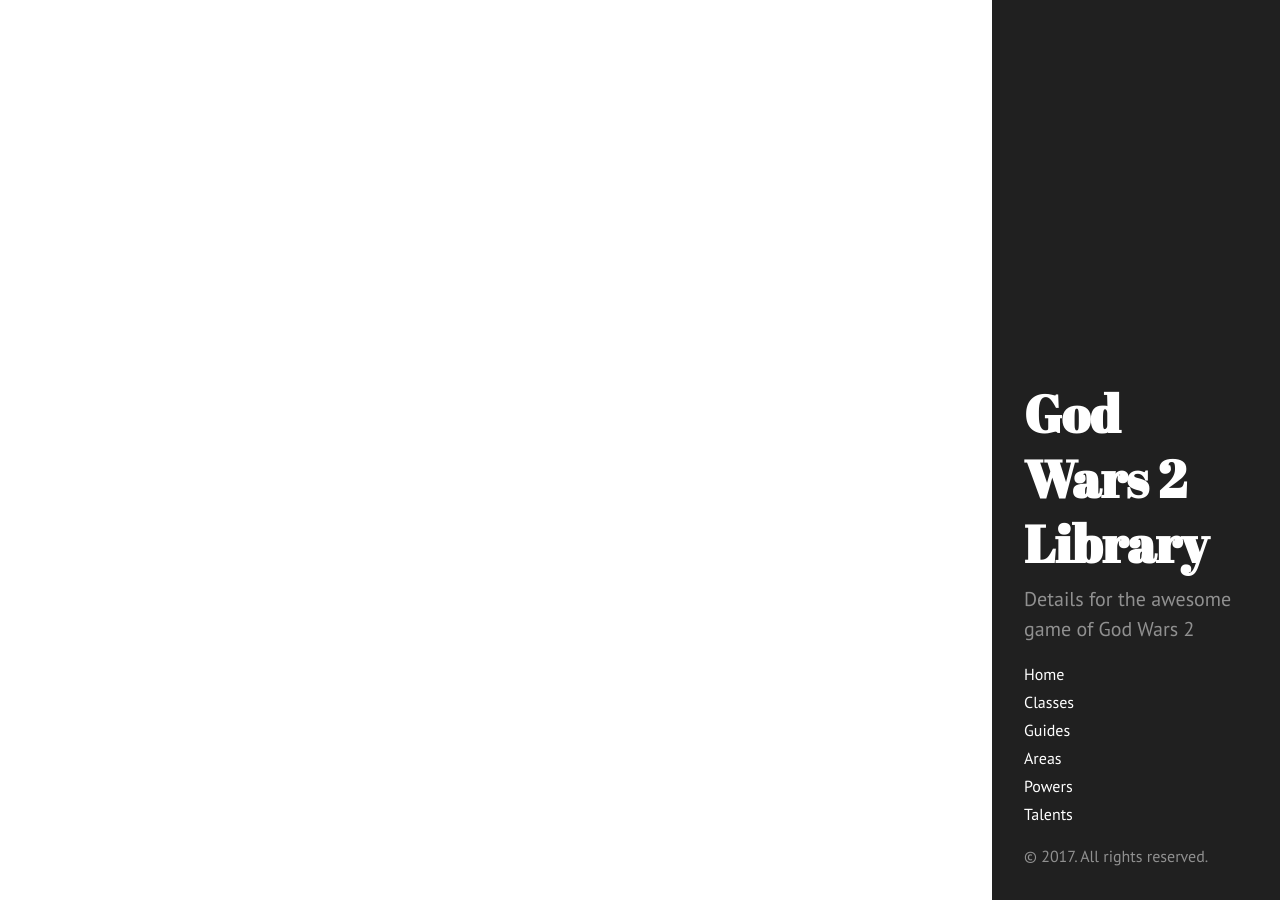
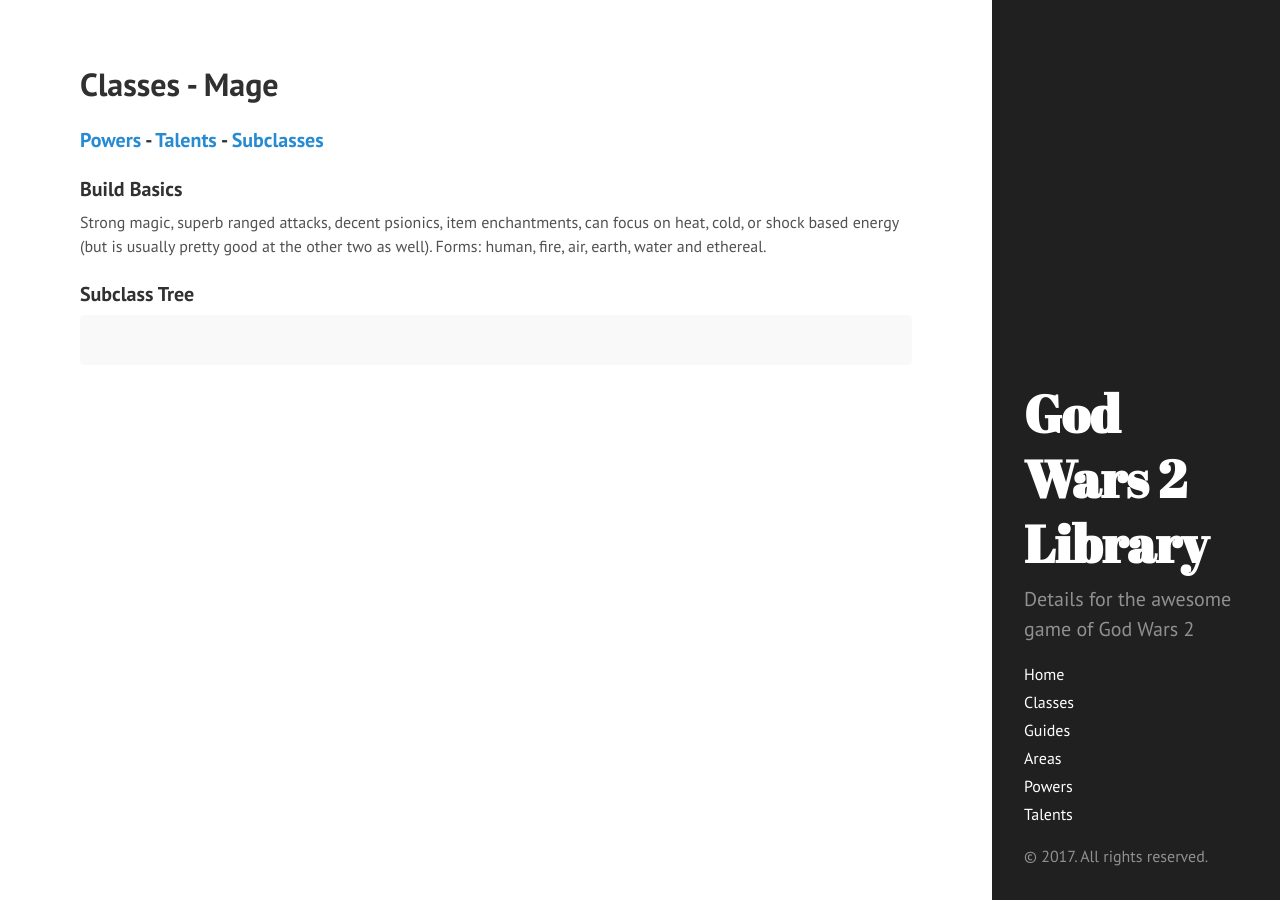
Before and after one commit to godwars2/godwars2.github.io, a Jekyll site: the page built from classes/mage/index.md, in a window 1280 px wide. Built offline with Jekyll 4.4.1, drawn with Linux system fonts in a browser that asks for light colours.

Commit message:
Add base mage files, with power/talent lists and links

````diff
--- /dev/null
+++ b/classes/mage/index.md
@@ -0,0 +1,21 @@
+---
+layout: class
+title: Mage
+description: Mages are powerful Illuminati who have learned to control and manipulate the elements.
+---
+
+### [Powers](powers) - [Talents](talents) - [Subclasses](subclasses)
+
+### Build Basics
+
+Strong magic, superb ranged attacks, decent psionics, item enchantments,
+can focus on heat, cold, or shock based energy (but is usually pretty good at
+the other two as well).  Forms: human, fire, air, earth, water and ethereal.
+
+
+
+### Subclass Tree
+
+```
+
+```
--- a/classes/mage.md
+++ b/classes/mage/subclasses.md
@@ -1,7 +1,6 @@
 ---
-layout: default
-title: Mage
-description: Mages are powerful Illuminati who have learned to control and manipulate the elements.
+layout: subpage
+title: Mage Subclasses
 ---
 
 <div class="clt">
````
Also changed, not shown: classes/mage/powers.md (added, +30 -0 lines), classes/mage/talents.md (added, +36 -0 lines), _data/mage_subclasses.yml (added).
